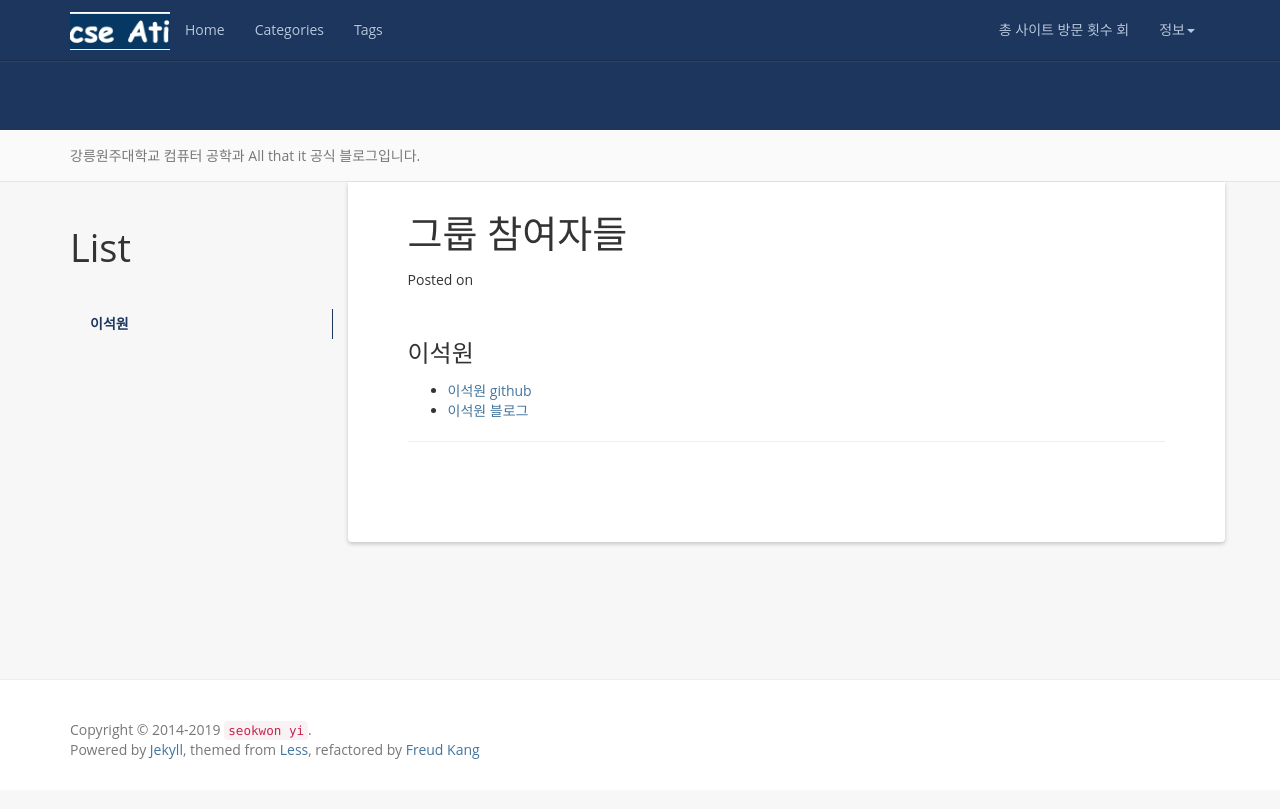
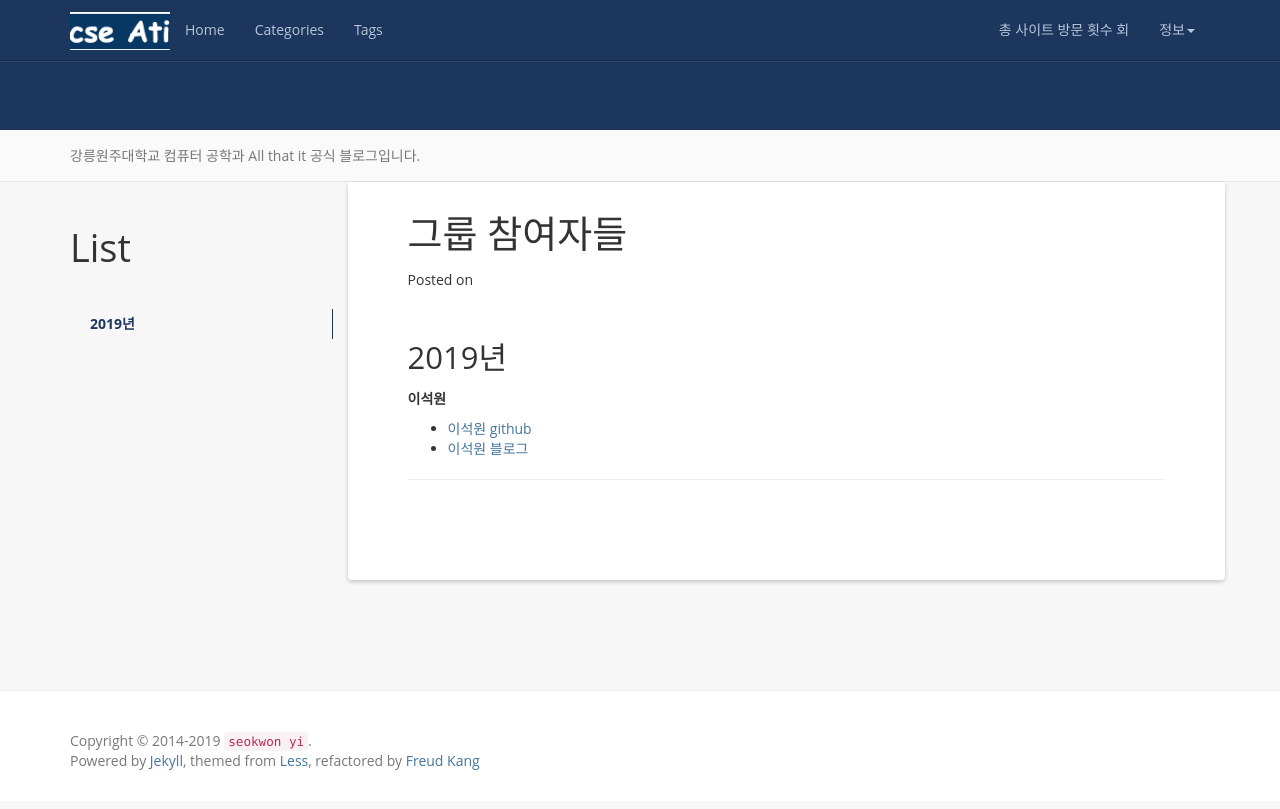
Before and after one commit to gwnucse/gwnucse.github.io, a Jekyll site: the page built from reference.md, in a window 1280 px wide. Shown: the top 809 px of the page. Built offline with Jekyll 4.4.1, drawn with Linux system fonts in a browser that asks for light colours; nearby versions of some CDN libraries; comment, search, counter and statistics services are not loaded.

```diff
--- a/reference.md
+++ b/reference.md
@@ -8,8 +8,9 @@
 {:toc}
 
 
+## 2019년
 
-### 이석원
+**이석원**
 
 - [이석원 github](http://blog.csdn.net/cutesource/article/details/4901506)
 - [이석원 블로그](https://gwnuysw.github.io/about/)
```
Also changed, not shown: styles/images/freud.jpg (deleted).
